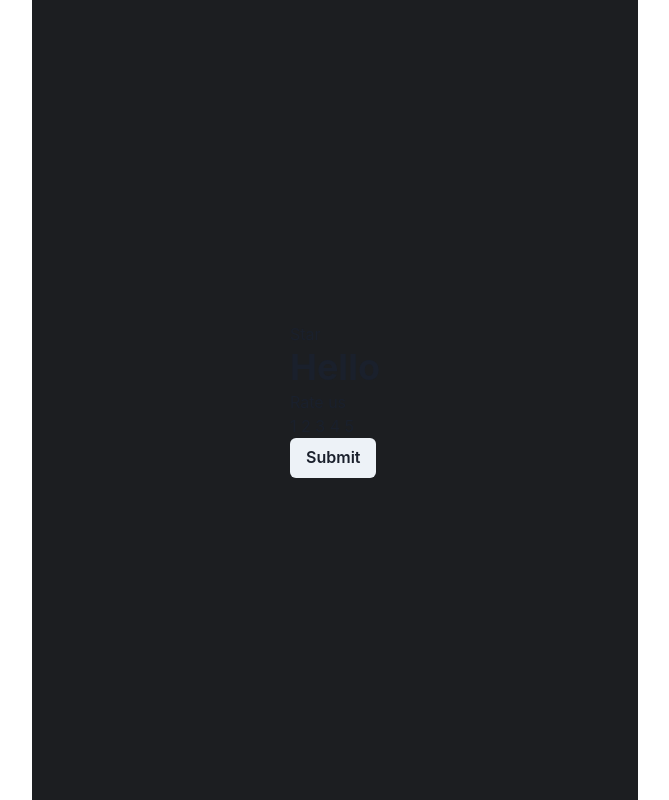
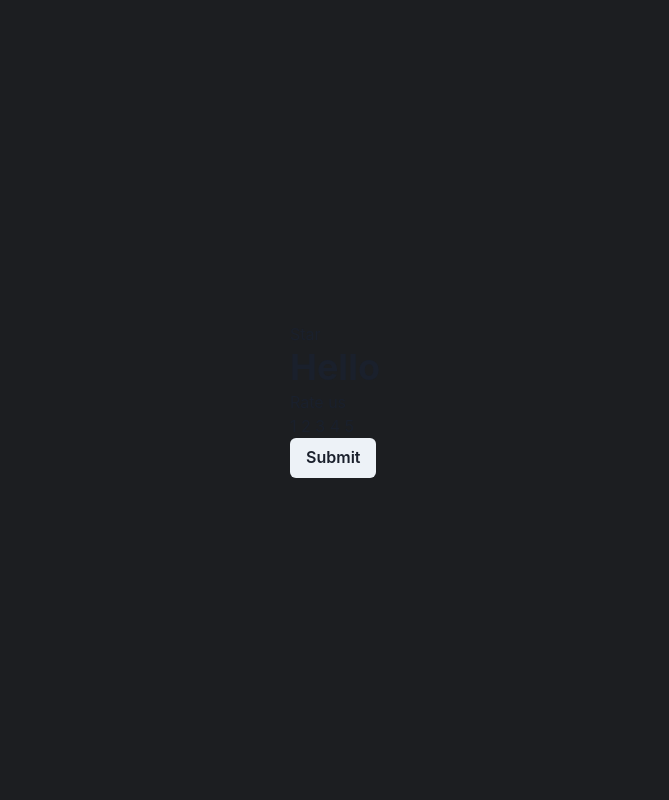
Before and after one commit to a-zajonc/interactive-rating-component, a React (Create React App) app: page / in a window 1280 px wide. Shown: the whole page, without its empty margins (305-974 px from the left). Built offline with nearby package versions, Linux system fonts and the light colour scheme.

Commit message:
Add Background Color and Website Height

```diff
--- a/src/App.js
+++ b/src/App.js
@@ -1,11 +1,11 @@
-import { ChakraProvider, Container } from '@chakra-ui/react'
+import { ChakraProvider, Box } from '@chakra-ui/react'
 import { RatingComponent } from './Component/RatingComponent';
 
 function App() {
   return <ChakraProvider>
-    <Container bgColor="#1C1E21" height="100vh" display='flex' justifyContent='center' alignItems='center'>
+    <Box bgColor="#1C1E21" height="100vh" display='flex' justifyContent='center' alignItems='center'>
       <RatingComponent />
-    </Container>
+    </Box>
   </ChakraProvider>
 }
 
```
